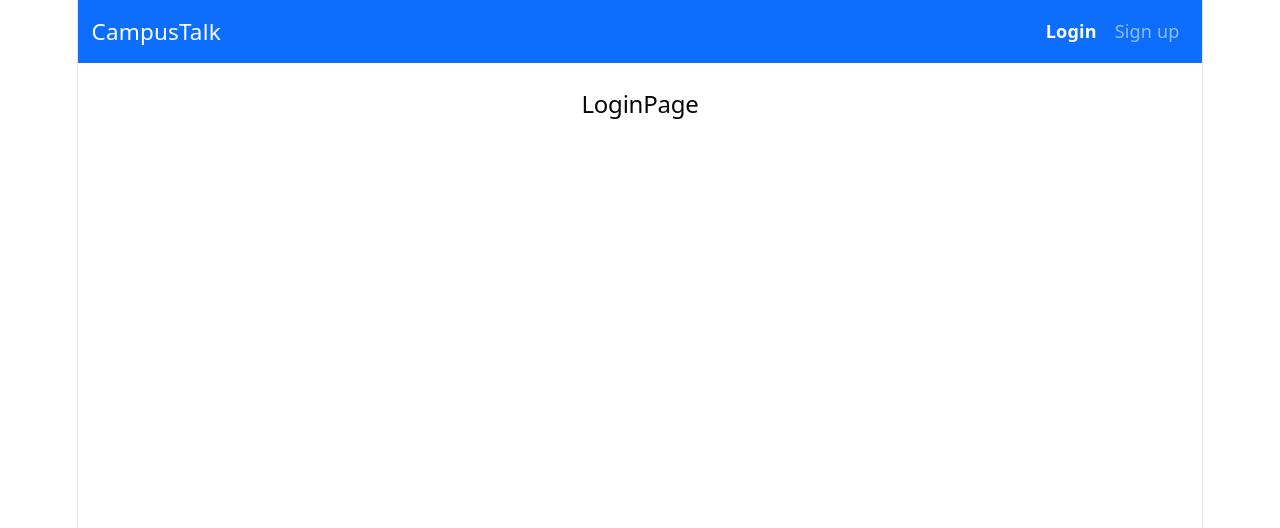
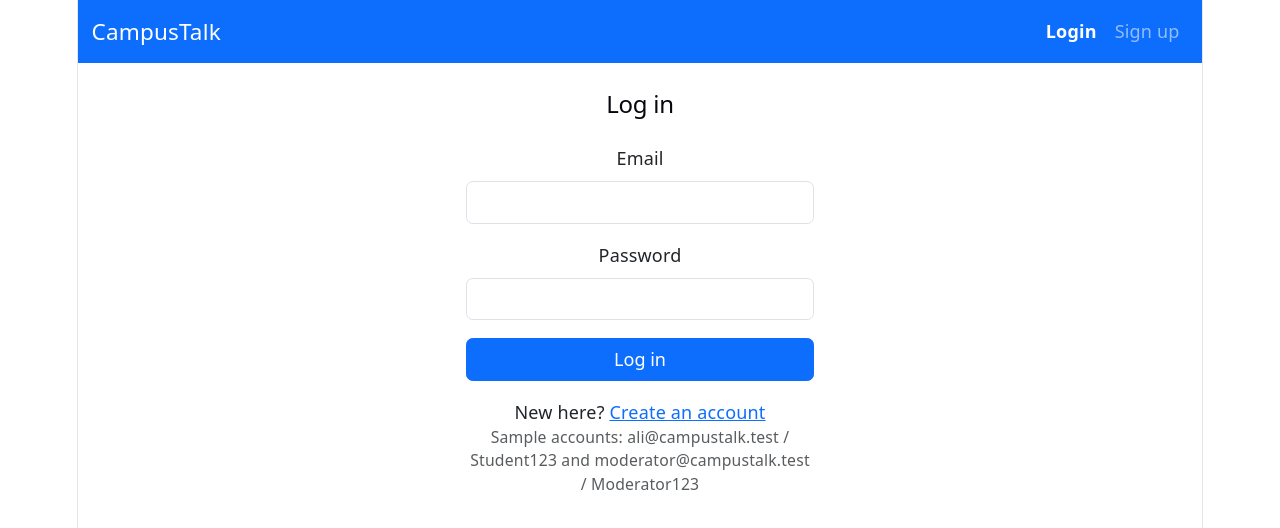
Before and after one commit to mehrab-sohail/campustalk, a React (Vite) app in the folder client/: page /login in a window 1280 px wide. Shown: the top 528 px of the page. Built offline with nearby package versions, Linux system fonts and the light colour scheme; no server answers.

Commit message:
Add login and signup pages with validation

```diff
--- /dev/null
+++ b/client/src/components/FormField.jsx
@@ -0,0 +1,18 @@
+// A labelled input with an error message underneath. Every form uses it.
+function FormField({ label, name, type = 'text', as = 'input', rows = 4, value, onChange, error, ...rest }) {
+  const inputClass = `form-control${error ? ' is-invalid' : ''}`
+
+  return (
+    <div className="mb-3">
+      <label htmlFor={name} className="form-label">{label}</label>
+      {as === 'textarea' ? (
+        <textarea id={name} name={name} className={inputClass} rows={rows} value={value} onChange={onChange} {...rest} />
+      ) : (
+        <input id={name} name={name} type={type} className={inputClass} value={value} onChange={onChange} {...rest} />
+      )}
+      {error && <div className="invalid-feedback">{error}</div>}
+    </div>
+  )
+}
+
+export default FormField
--- a/client/src/pages/LoginPage.jsx
+++ b/client/src/pages/LoginPage.jsx
@@ -1,5 +1,72 @@
+import { useState } from 'react'
+import { Link, useNavigate } from 'react-router-dom'
+import { useDispatch } from 'react-redux'
+import FormField from '../components/FormField.jsx'
+import { login } from '../services/api.js'
+import { loginUser } from '../features/auth/authSlice.js'
+import { validateEmail, validatePassword } from '../utils/validators.js'
+
 function LoginPage() {
-  return <h2>LoginPage</h2>
+  const dispatch = useDispatch()
+  const navigate = useNavigate()
+  const [form, setForm] = useState({ email: '', password: '' })
+  const [errors, setErrors] = useState({})
+  const [serverError, setServerError] = useState('')
+  const [loading, setLoading] = useState(false)
+
+  function handleChange(event) {
+    setForm({ ...form, [event.target.name]: event.target.value })
+  }
+
+  async function handleSubmit(event) {
+    event.preventDefault()
+    setServerError('')
+
+    const newErrors = {
+      email: validateEmail(form.email),
+      password: validatePassword(form.password),
+    }
+    setErrors(newErrors)
+    if (newErrors.email || newErrors.password) return
+
+    setLoading(true)
+    try {
+      const result = await login(form)
+      dispatch(loginUser(result))
+      navigate('/')
+    } catch (error) {
+      const fieldErrors = error.fieldErrors || {}
+      setErrors(fieldErrors)
+      if (Object.keys(fieldErrors).length === 0) setServerError(error.message)
+    } finally {
+      setLoading(false)
+    }
+  }
+
+  return (
+    <div className="row justify-content-center">
+      <div className="col-md-6 col-lg-4">
+        <h2 className="mb-4">Log in</h2>
+
+        {serverError && <div className="alert alert-danger">{serverError}</div>}
+
+        <form onSubmit={handleSubmit} noValidate>
+          <FormField label="Email" name="email" type="email" value={form.email} onChange={handleChange} error={errors.email} />
+          <FormField label="Password" name="password" type="password" value={form.password} onChange={handleChange} error={errors.password} />
+          <button type="submit" className="btn btn-primary w-100" disabled={loading}>
+            {loading ? 'Logging in...' : 'Log in'}
+          </button>
+        </form>
+
+        <p className="mt-3">
+          New here? <Link to="/signup">Create an account</Link>
+        </p>
+        <p className="text-muted small">
+          Sample accounts: ali@campustalk.test / Student123 and moderator@campustalk.test / Moderator123
+        </p>
+      </div>
+    </div>
+  )
 }
 
 export default LoginPage
--- a/client/src/pages/SignupPage.jsx
+++ b/client/src/pages/SignupPage.jsx
@@ -1,5 +1,71 @@
+import { useState } from 'react'
+import { Link, useNavigate } from 'react-router-dom'
+import { useDispatch } from 'react-redux'
+import FormField from '../components/FormField.jsx'
+import { signup } from '../services/api.js'
+import { loginUser } from '../features/auth/authSlice.js'
+import { validateName, validateEmail, validatePassword } from '../utils/validators.js'
+
 function SignupPage() {
-  return <h2>SignupPage</h2>
+  const dispatch = useDispatch()
+  const navigate = useNavigate()
+  const [form, setForm] = useState({ name: '', email: '', password: '' })
+  const [errors, setErrors] = useState({})
+  const [serverError, setServerError] = useState('')
+  const [loading, setLoading] = useState(false)
+
+  function handleChange(event) {
+    setForm({ ...form, [event.target.name]: event.target.value })
+  }
+
+  async function handleSubmit(event) {
+    event.preventDefault()
+    setServerError('')
+
+    const newErrors = {
+      name: validateName(form.name),
+      email: validateEmail(form.email),
+      password: validatePassword(form.password),
+    }
+    setErrors(newErrors)
+    if (newErrors.name || newErrors.email || newErrors.password) return
+
+    setLoading(true)
+    try {
+      const result = await signup(form)
+      dispatch(loginUser(result))
+      navigate('/')
+    } catch (error) {
+      const fieldErrors = error.fieldErrors || {}
+      setErrors(fieldErrors)
+      if (Object.keys(fieldErrors).length === 0) setServerError(error.message)
+    } finally {
+      setLoading(false)
+    }
+  }
+
+  return (
+    <div className="row justify-content-center">
+      <div className="col-md-6 col-lg-4">
+        <h2 className="mb-4">Sign up</h2>
+
+        {serverError && <div className="alert alert-danger">{serverError}</div>}
+
+        <form onSubmit={handleSubmit} noValidate>
+          <FormField label="Name" name="name" value={form.name} onChange={handleChange} error={errors.name} />
+          <FormField label="Email" name="email" type="email" value={form.email} onChange={handleChange} error={errors.email} />
+          <FormField label="Password" name="password" type="password" value={form.password} onChange={handleChange} error={errors.password} />
+          <button type="submit" className="btn btn-primary w-100" disabled={loading}>
+            {loading ? 'Creating account...' : 'Sign up'}
+          </button>
+        </form>
+
+        <p className="mt-3">
+          Already have an account? <Link to="/login">Log in</Link>
+        </p>
+      </div>
+    </div>
+  )
 }
 
 export default SignupPage
--- a/client/src/services/api.js
+++ b/client/src/services/api.js
@@ -1,5 +1,4 @@
-import { getDb } from './mockData.js'
-
+import { getDb, saveDb } from './mockData.js'
 /**
  * @typedef {import('../types/models').Post} Post
  * @typedef {import('../types/models').Category} Category
@@ -118,3 +117,60 @@ export async function getPosts({ page = 1, pageSize = 10 } = {}) {
   }
   return request('GET', `/posts${toQuery({ page, pageSize })}`)
 }
+
+// Builds an Error the same way request() does, for the mock server.
+function fail(message, status = 400, fieldErrors = {}) {
+  const error = new Error(message)
+  error.status = status
+  error.fieldErrors = fieldErrors
+  return error
+}
+
+// The password is never sent to the frontend.
+function publicUser(user) {
+  return {
+    id: user.id,
+    name: user.name,
+    email: user.email,
+    role: user.role,
+    bio: user.bio,
+    createdAt: user.createdAt,
+  }
+}
+
+/** @returns {Promise<import('../types/models').AuthResult>} */
+export async function login({ email, password }) {
+  if (USE_MOCK) {
+    const db = getDb()
+    const user = db.users.find(
+      (u) => u.email.toLowerCase() === email.trim().toLowerCase() && u.password === password
+    )
+    if (!user) throw fail('Wrong email or password', 401)
+    return delay({ user: publicUser(user), token: `mock-token-${user.id}` })
+  }
+  return request('POST', '/auth/login', { email: email.trim(), password })
+}
+
+/** @returns {Promise<import('../types/models').AuthResult>} */
+export async function signup({ name, email, password }) {
+  if (USE_MOCK) {
+    const db = getDb()
+    const taken = db.users.some((u) => u.email.toLowerCase() === email.trim().toLowerCase())
+    if (taken) {
+      throw fail('That email is already registered', 409, { email: 'That email is already registered' })
+    }
+    const user = {
+      id: `u${Date.now()}`,
+      name: name.trim(),
+      email: email.trim(),
+      password,
+      role: 'student',
+      bio: '',
+      createdAt: new Date().toISOString(),
+    }
+    db.users.push(user)
+    saveDb(db)
+    return delay({ user: publicUser(user), token: `mock-token-${user.id}` })
+  }
+  return request('POST', '/auth/signup', { name: name.trim(), email: email.trim(), password })
+}
--- /dev/null
+++ b/client/src/utils/validators.js
@@ -0,0 +1,29 @@
+const EMAIL_PATTERN = /^[^\s@]+@[^\s@]+\.[^\s@]+$/
+
+// Each function returns an error message, or '' when the value is fine.
+
+export function validateName(value) {
+  const name = value.trim()
+  if (!name) return 'Name is required'
+  if (name.length < 2 || name.length > 50) return 'Name must be 2 to 50 characters'
+  return ''
+}
+
+export function validateEmail(value) {
+  const email = value.trim()
+  if (!email) return 'Email is required'
+  if (!EMAIL_PATTERN.test(email)) return 'Enter a valid email address'
+  return ''
+}
+
+export function validatePassword(value) {
+  if (!value) return 'Password is required'
+  if (value.length < 6) return 'Password must be at least 6 characters'
+  return ''
+}
+
+// Used by the profile page (Step 6).
+export function validateBio(value) {
+  if (value.length > 300) return 'Bio must be 300 characters or less'
+  return ''
+}
```
Also changed, not shown: 1 other file (tests, documents, lock files or other folders).
